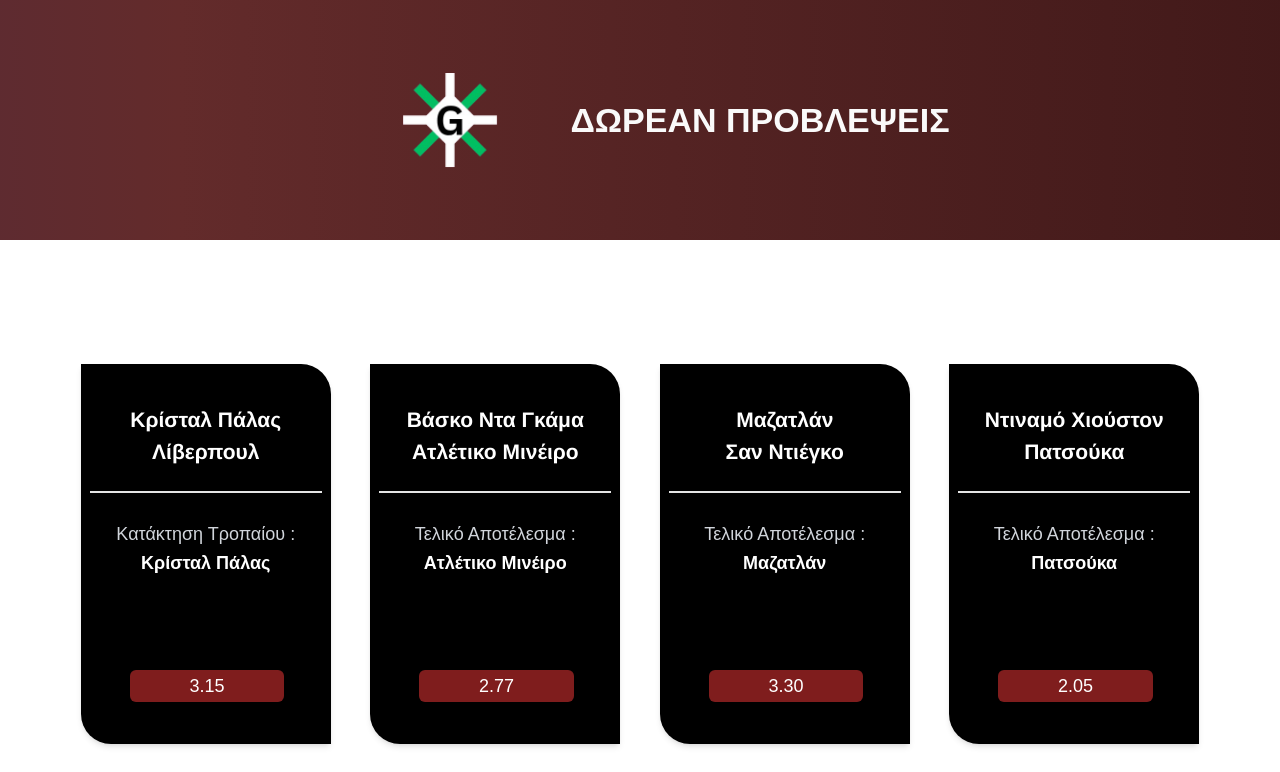
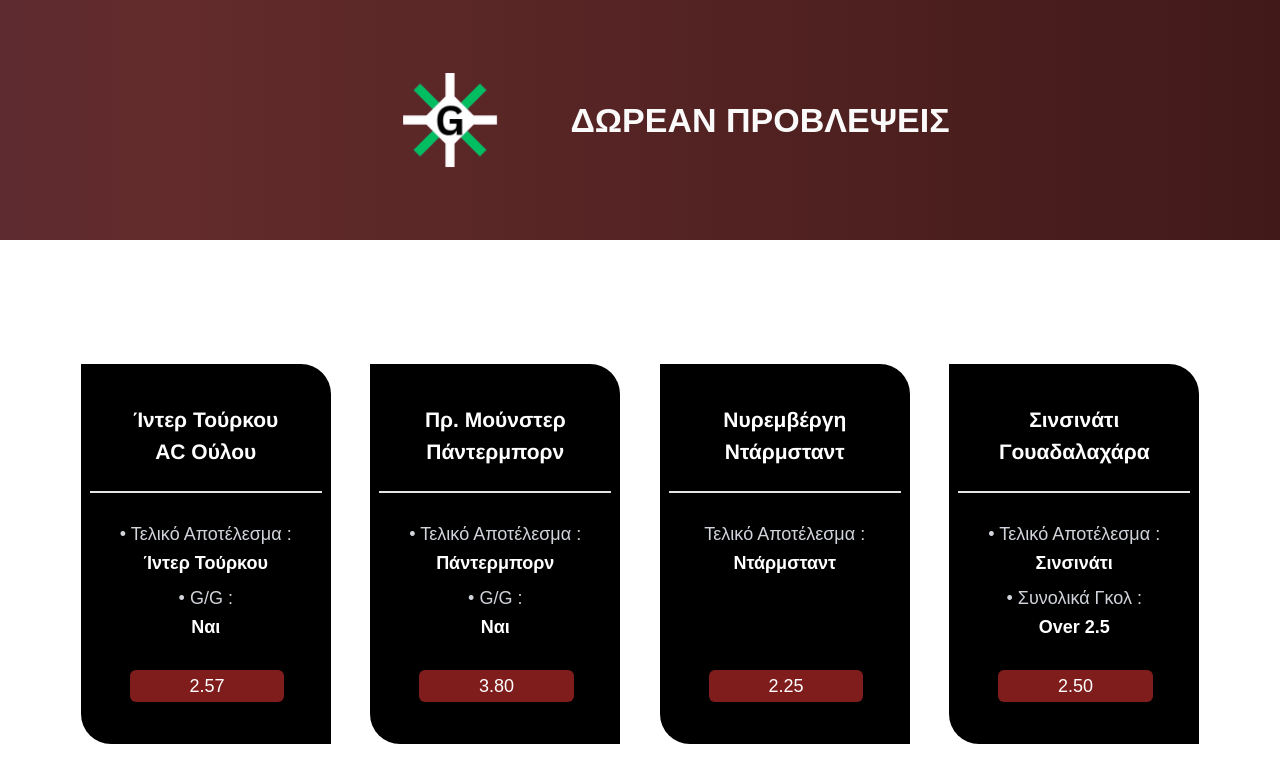
Before and after one commit to MichalisGianniotis/Provlepseis, a Next.js app: page / in a window 1280 px wide. Shown: the top 772 px of the page. Built offline with nearby package versions, Linux system fonts and the light colour scheme.

Commit message:
7/8 commit

```diff
--- a/components/matches-list.jsx
+++ b/components/matches-list.jsx
@@ -8,7 +8,7 @@
         <div className="container mx-auto py-8">
             <div className="container1">
                 {matches.map((match) => (
-                <div key={match.id} className="relative group overflow-hidden shadow-md item">
+                <div key={match.id} className="relative group overflow-hidden  item">
                     <div className="aspect-[2/3] relative">
                     <div className="absolute inset-0">
                         {/* <div className="absolute bottom-0 left-0 right-0 p-4"> */}
--- a/data/matches.js
+++ b/data/matches.js
@@ -1,9 +1,14 @@
 const matches = [
-    { id: 1, title1: "Κρίσταλ Πάλας", title2: "Λίβερπουλ", bet1: "Κρίσταλ Πάλας", bet2: "", betType1: " Κατάκτηση Τροπαίου :", betType2: "", betOdds: "3.15",},
-    { id: 2, title1: "Βάσκο Ντα Γκάμα", title2: "Ατλέτικο Μινέιρο", bet1: "Ατλέτικο Μινέιρο", bet2: "", betType1: "Τελικό Αποτέλεσμα :", betType2: "", betOdds: "2.77",},
-    { id: 3, title1: "Μαζατλάν", title2: "Σαν Ντιέγκο", bet1: "Μαζατλάν", bet2: "", betType1: "Τελικό Αποτέλεσμα :", betType2: "", betOdds: "3.30",},
-    { id: 4, title1: "Ντιναμό Χιούστον", title2: "Πατσούκα", bet1: "Πατσούκα", bet2: "", betType1: "Τελικό Αποτέλεσμα :", betType2: "", betOdds: "2.05",},
-    { id: 5, title1: "Τολούκα", title2: "Νιου Γιορκ Σίτι", bet1: "Τολούκα", bet2: "Ναι", betType1: "• Τελικό Αποτέλεσμα :", betType2: "• G/G :", betOdds: "3.15",},
+    { id: 1, title1: "Ίντερ Τούρκου", title2: "AC Ούλου", bet1: "Ίντερ Τούρκου", bet2: "Ναι", betType1: "• Τελικό Αποτέλεσμα :", betType2: "• G/G :", betOdds: "2.57",},
+    { id: 2, title1: "Πρ. Μούνστερ", title2: "Πάντερμπορν", bet1: "Πάντερμπορν", bet2: "Ναι", betType1: "• Τελικό Αποτέλεσμα :", betType2: "• G/G :", betOdds: "3.80",},
+    { id: 3, title1: "Νυρεμβέργη", title2: "Ντάρμσταντ", bet1: "Ντάρμσταντ", bet2: "", betType1: "Τελικό Αποτέλεσμα :", betType2: "", betOdds: "2.25",},
+    { id: 4, title1: "Σινσινάτι", title2: "Γουαδαλαχάρα", bet1: "Σινσινάτι", bet2: "Over 2.5", betType1: "• Τελικό Αποτέλεσμα :", betType2: "• Συνολικά Γκολ :", betOdds: "2.50",},
+    { id: 5, title1: "Μοντερέι", title2: "Σάρλοτ", bet1: "Μοντερέι", bet2: "Over 2.5", betType1: "• Τελικό Αποτέλεσμα :", betType2: "• Συνολικά Γκολ :", betOdds: "2.50",},
+    { id: 6, title1: "Κρίσταλ Πάλας", title2: "Λίβερπουλ", bet1: "Κρίσταλ Πάλας", bet2: "", betType1: " Κατάκτηση Τροπαίου :", betType2: "", betOdds: "3.15",},
+    { id: 7, title1: "Βάσκο Ντα Γκάμα", title2: "Ατλέτικο Μινέιρο", bet1: "Ατλέτικο Μινέιρο", bet2: "", betType1: "Τελικό Αποτέλεσμα :", betType2: "", betOdds: "2.77",},
+    // { id: 4, title1: "Μαζατλάν", title2: "Σαν Ντιέγκο", bet1: "Μαζατλάν", bet2: "", betType1: "Τελικό Αποτέλεσμα :", betType2: "", betOdds: "3.30",},
+    // { id: 5, title1: "Ντιναμό Χιούστον", title2: "Πατσούκα", bet1: "Πατσούκα", bet2: "", betType1: "Τελικό Αποτέλεσμα :", betType2: "", betOdds: "2.05",},
+    // { id: 5, title1: "Τολούκα", title2: "Νιου Γιορκ Σίτι", bet1: "Τολούκα", bet2: "Ναι", betType1: "• Τελικό Αποτέλεσμα :", betType2: "• G/G :", betOdds: "3.15",},
     // { id: 6, title: "The Matrix", rating: 8.7, imageUrl: "https://picsum.photos/300/450?random=6" },
     // { id: 7, title: "Goodfellas", rating: 8.7, imageUrl: "https://picsum.photos/300/450?random=7" },
     // { id: 8, title: "The Silence of the Lambs", rating: 8.6, imageUrl: "https://picsum.photos/300/450?random=8" },
```
